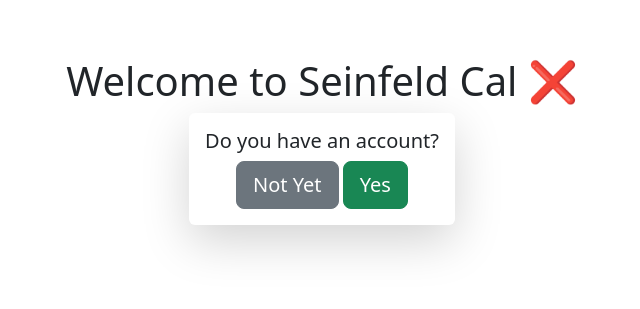
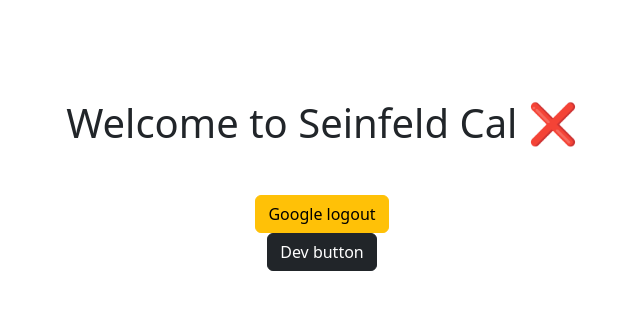
Before and after one commit to maxmcgregor/SeinfeldCal, a React (Create React App) app in the folder client/: page / in a window 1280 px wide. Shown: the part 215-524 px from the top of the page, without its empty margins (318-958 px from the left). Built offline with nearby package versions, Linux system fonts and the light colour scheme.

Commit message:
login / logout functionality & setting a user & token in localstorage works. layout/flow is incomplete, but core login/logout is there

```diff
--- a/client/src/components/Authentication/GoogleAuth.js
+++ b/client/src/components/Authentication/GoogleAuth.js
@@ -1,7 +1,7 @@
 import React from "react";
 import { GoogleLogin } from "@react-oauth/google";
 
-const GoogleAuth = () => {
+const GoogleAuth = ({ setUser, setToken }) => {
 
     const handleGoogleLoginSuccess = async (credentialResponse) => {
 
@@ -17,9 +17,19 @@
             });
 
             const data = await response.json();
-            //this data is a token and an array with a single user json (maybe change that? idk)
+
+            if (data.token && data.user && Array.isArray(data.user)) {
+                const userObject = data.user[0];
+                localStorage.setItem("token", data.token);
+                localStorage.setItem("authenticatedUser", JSON.stringify(userObject));
+                setUser(userObject);
+                setToken(data.token);
+            } else {
+                console.error('Unexpected response format:', data);
+            }
+
         } catch (err) {
-            console.error(`Error sending JWT to back end: ${err}`);
+            console.error(`Error sending Google JWT to back end: ${err}`);
         }
     }
 
--- a/client/src/containers/CalendarPage.js
+++ b/client/src/containers/CalendarPage.js
@@ -3,7 +3,7 @@
 import CalendarHeader from "../components/Calendar/CalendarHeader";
 import CalendarBody from "../components/Calendar/CalendarBody";
 
-const CalendarPage = ({ handleLogin }) => {
+const CalendarPage = ({user}) => {
 
     const [calendarDataReal, setCalendarDataReal] = useState(null);
 
@@ -22,7 +22,6 @@
     }, []);
 
     const devButton = () => {
-        // handleLogin();
         console.log("calendarDataReal: ", calendarDataReal);
         if (calendarDataReal) {
             console.log("habit name: ", calendarDataReal.habitName);
--- a/client/src/containers/LandingPage.js
+++ b/client/src/containers/LandingPage.js
@@ -1,36 +1,54 @@
-import React, { useState } from 'react';
-import LoginForm from '../components/Login/LoginForm';
+import React, { useState, useEffect } from 'react';
+import GoogleAuth from '../components/Authentication/GoogleAuth';
 import CalendarPage from './CalendarPage';
-import { GoogleLogin } from '@react-oauth/google';
+import { GoogleLogin, googleLogout } from '@react-oauth/google';
 import '../styling/LandingPage.css';
+import Button from "react-bootstrap/Button";
 
 
 const LandingPage = () => {
 
-    const [isUserLoggedIn, setIsUserLoggedIn] = useState(false);
 
-    const handleLogin = () => {
-        setIsUserLoggedIn(!isUserLoggedIn);
+    const [user, setUser] = useState(JSON.parse(localStorage.getItem('authenticatedUser')));
+    const [token, setToken] = useState(localStorage.getItem('token'));
+
+    useEffect(() => {
+        setUser(JSON.parse(localStorage.getItem('authenticatedUser')));
+        setToken(localStorage.getItem('token'));
+    }, []);
+
+
+    const devButton = () => {
+        console.log(JSON.parse(localStorage.getItem('authenticatedUser')));
+        console.log(localStorage.getItem('token'));
+
+        console.log("user: ", user);
+        console.log("token: ", token);
     }
 
-    const responseMessage = (credentialResponse) => {
-        console.log("Google Login Successful: ", credentialResponse);
-    };
+    const googleLogoutButton = () => {
+        googleLogout();
+        localStorage.removeItem('token');
+        localStorage.removeItem('authenticatedUser');
+        setUser(null);
+        setToken(null);
+    }
 
-    const errorMessage = (error) => {
-        console.error("Google Login Error: ", error);
-    }
     return (
         <div className='landing-page-container'>
-            {isUserLoggedIn ? (
-                <CalendarPage handleLogin={handleLogin} />
+            {user && token ? (
+                    //pass user object into calendar page so their specific info renders
+                    //you'll have to update endpoints to use user id to get the correct items
+                <CalendarPage user={user} />
             ) : (
                 <>
                     <h1>Welcome to Seinfeld Cal ❌</h1>
-                    <LoginForm handleLogin={handleLogin} />
-                    <GoogleLogin onSuccess={responseMessage} onError={errorMessage} />
+                    <GoogleAuth setUser={setUser} setToken={setToken} />
+
                 </>
             )}
+            <Button variant="warning" onClick={googleLogoutButton}>Google logout</Button>
+            <Button variant="dark" onClick={devButton}>Dev button</Button>
         </div>
     )
 }
```
